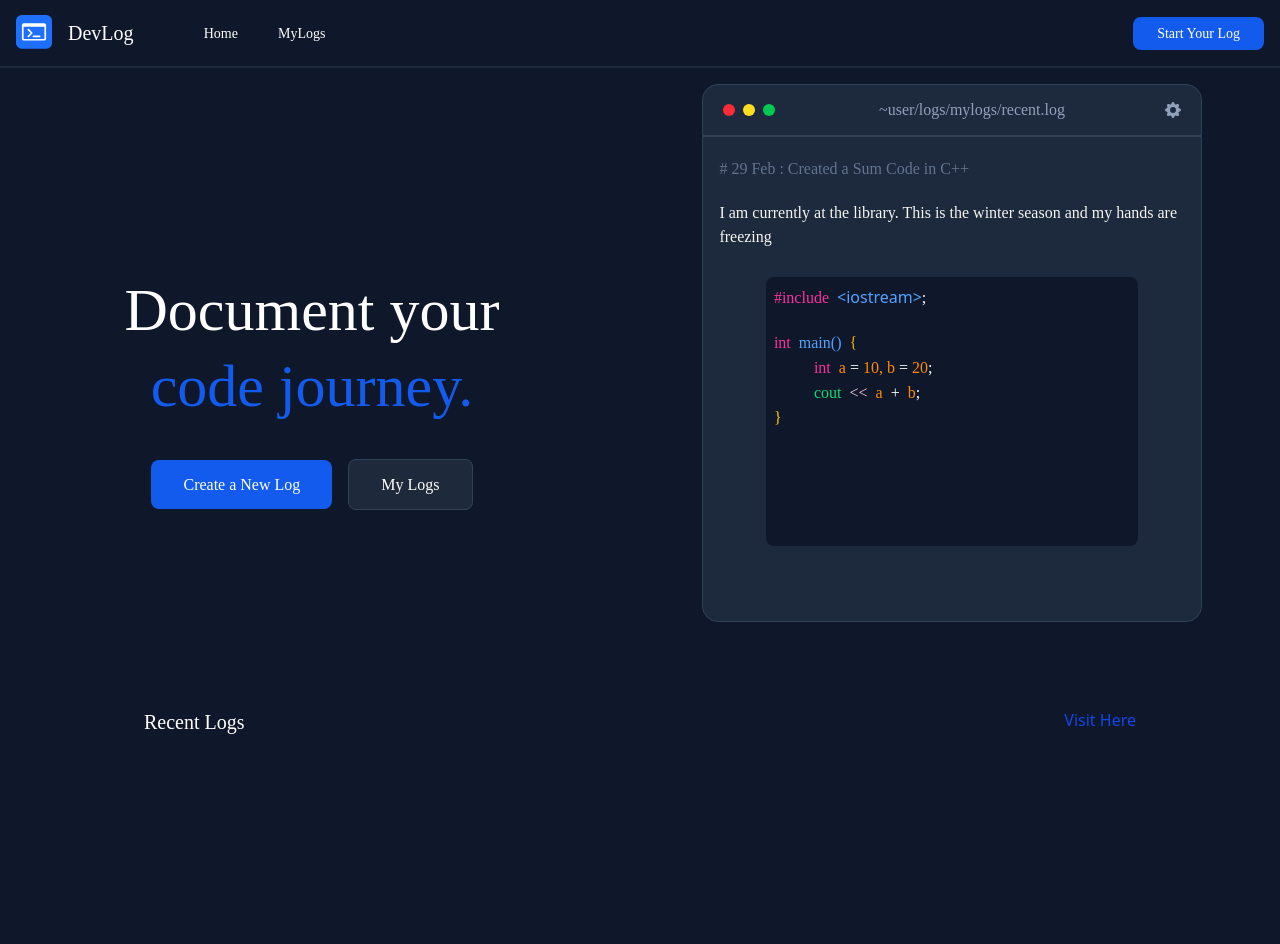
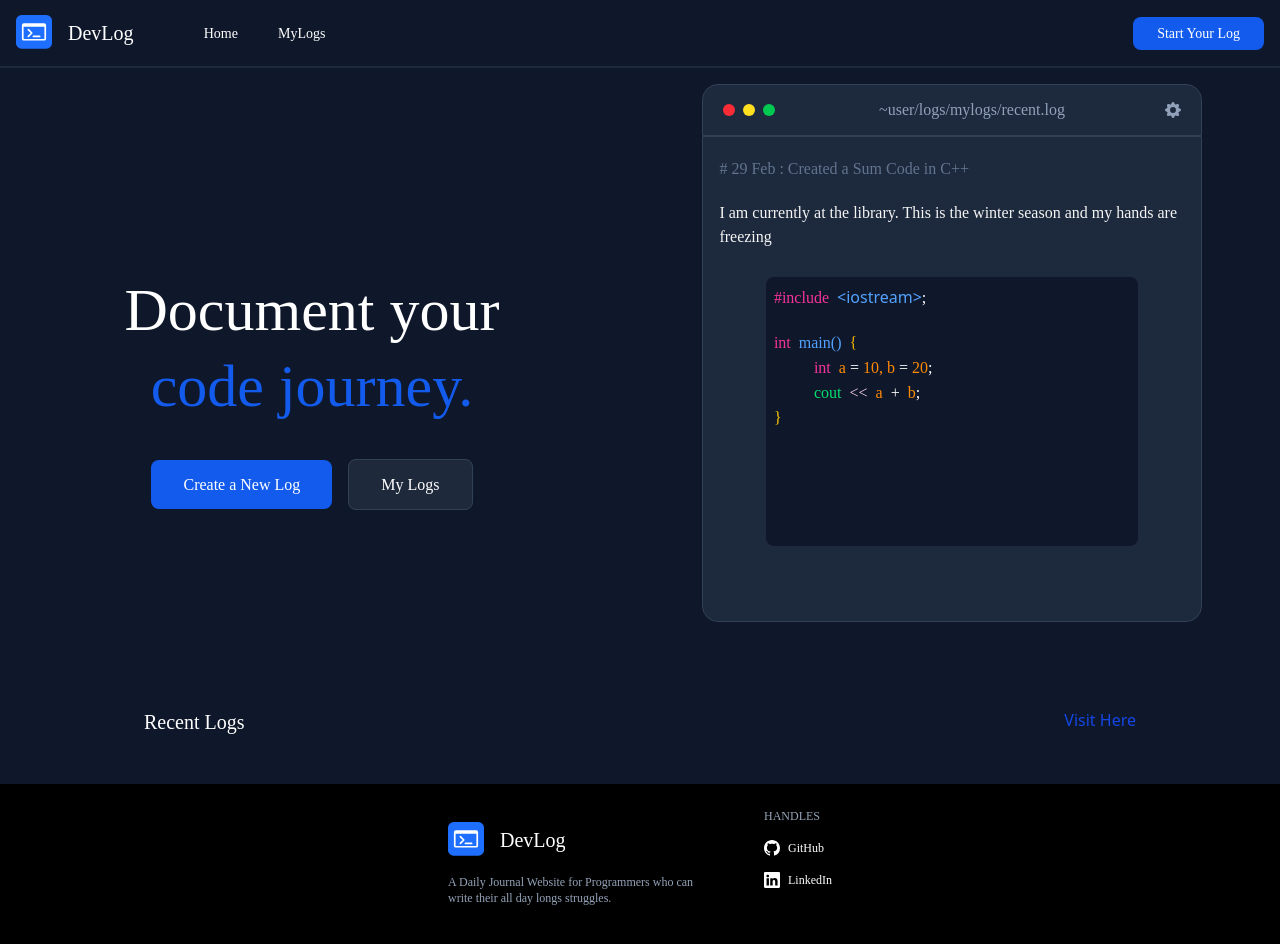
Before and after one commit to bothrayash276/DevLog, a React (Vite) app: page / in a window 1280 px wide. Before the commit the page ends 800 px from the top, so only its background shows below. Built offline with nearby package versions, Linux system fonts and the light colour scheme; a web font is replaced by a local one.

Commit message:
add the footer

```diff
--- a/src/App.jsx
+++ b/src/App.jsx
@@ -3,14 +3,15 @@ import Navbar from './components/Navbar'
 import HomeMainPage from './components/HomeMainPage'
 import MyLogs from './components/MyLogs'
 import { Routes, Route } from 'react-router-dom'
+import Footer from './components/Footer'
 
 function App() {
 
   return (
     <>
     <Routes>
-      <Route path="/" element={<><Navbar/><HomeMainPage/></>} />
-      <Route path="/mylogs" element={<><Navbar/><MyLogs/></>} />
+      <Route path="/" element={<><Navbar/><HomeMainPage/><Footer/></>} />
+      <Route path="/mylogs" element={<><Navbar/><MyLogs/><Footer/></>} />
     </Routes>
     </>
   )
--- /dev/null
+++ b/src/components/Footer.jsx
@@ -0,0 +1,49 @@
+import React from "react";
+
+const Footer = () => {
+  return (
+    <>
+      {/* Black Strip Container - All content is in this */}
+      <div className="bg-black h-[20vh] flex justify-center items-center gap-15 mt-12">
+        {/* Contains the Logo and name of the website with website's description */}
+        <div className="flex flex-col w-[20vw] gap-4">
+          {/* Contains Image and Website Name */}
+          <div className="container flex gap-4 items-center">
+            <img src="asset/images/devlog.svg" className="w-9" alt="" />
+            <span className="text-white font-[JetBrainsBold] text-xl">
+              DevLog
+            </span>
+          </div>
+          {/* Description of the website */}
+          <span className="text-[#94A3B8] text-xs font-[JetBrains] ">
+            A Daily Journal Website for Programmers who can write their all day
+            longs struggles.
+          </span>
+        </div>
+        {/* Contains the Links and Redirects to my social handles */}
+        <div className="flex flex-col gap-4 h-1/1 py-6 ">
+          {/* Heading */}
+          <span className="text-xs font-[JetBrains] text-[#94A3B8]">
+            HANDLES
+          </span>
+          {/* GitHub */}
+          <div className="flex gap-2">
+            <img src="asset/images/github.svg" alt="" />
+            <a href="https://github.com/bothrayash276/" target="_blank" className="text-white font-[JetBrains] text-xs hover:underline underline-offset-4">
+              GitHub
+            </a>
+          </div>
+          {/* LinkedIn */}
+          <div className="flex gap-2">
+            <img src="asset/images/linkedin.svg" alt="" />
+            <a href="https://www.linkedin.com/in/yashbothra1" target="_blank" className="text-white font-[JetBrains] text-xs hover:underline underline-offset-4">
+              LinkedIn
+            </a>
+          </div>
+        </div>
+      </div>
+    </>
+  );
+};
+
+export default Footer;
```
Also changed, not shown: public/asset/images/github.svg, public/asset/images/linkedin.svg.
